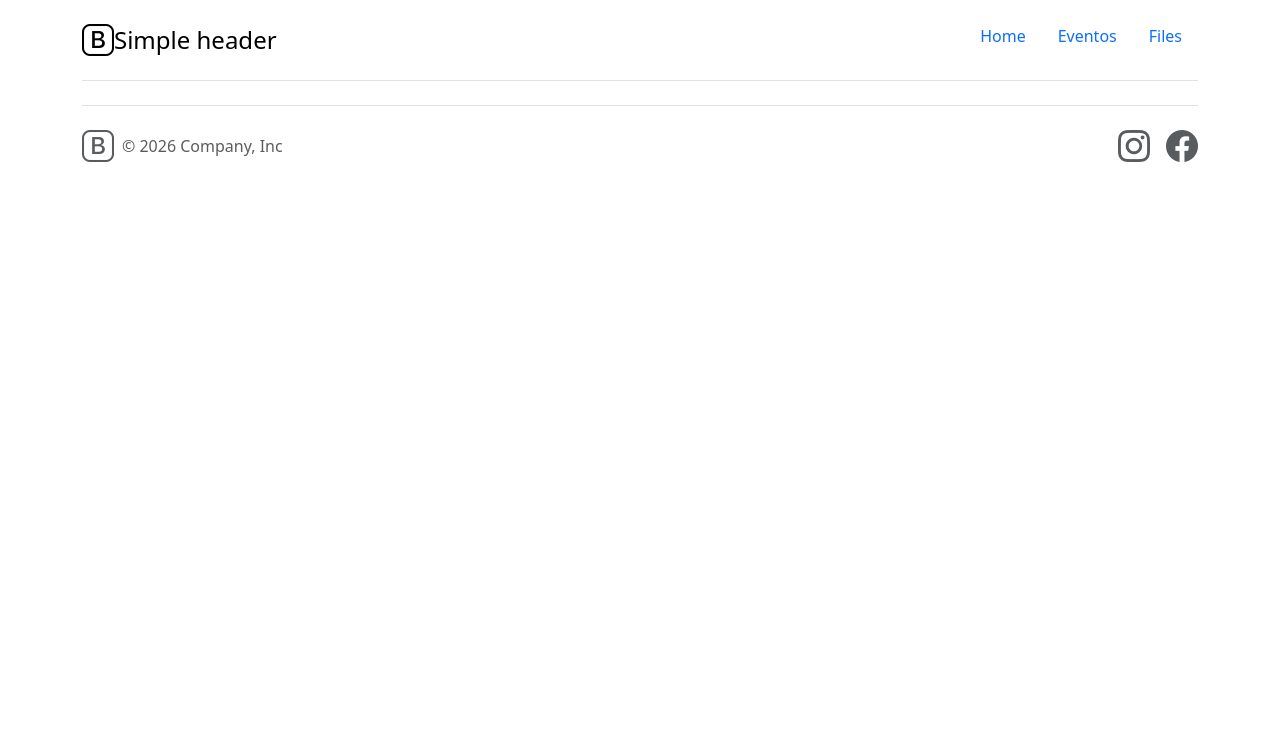
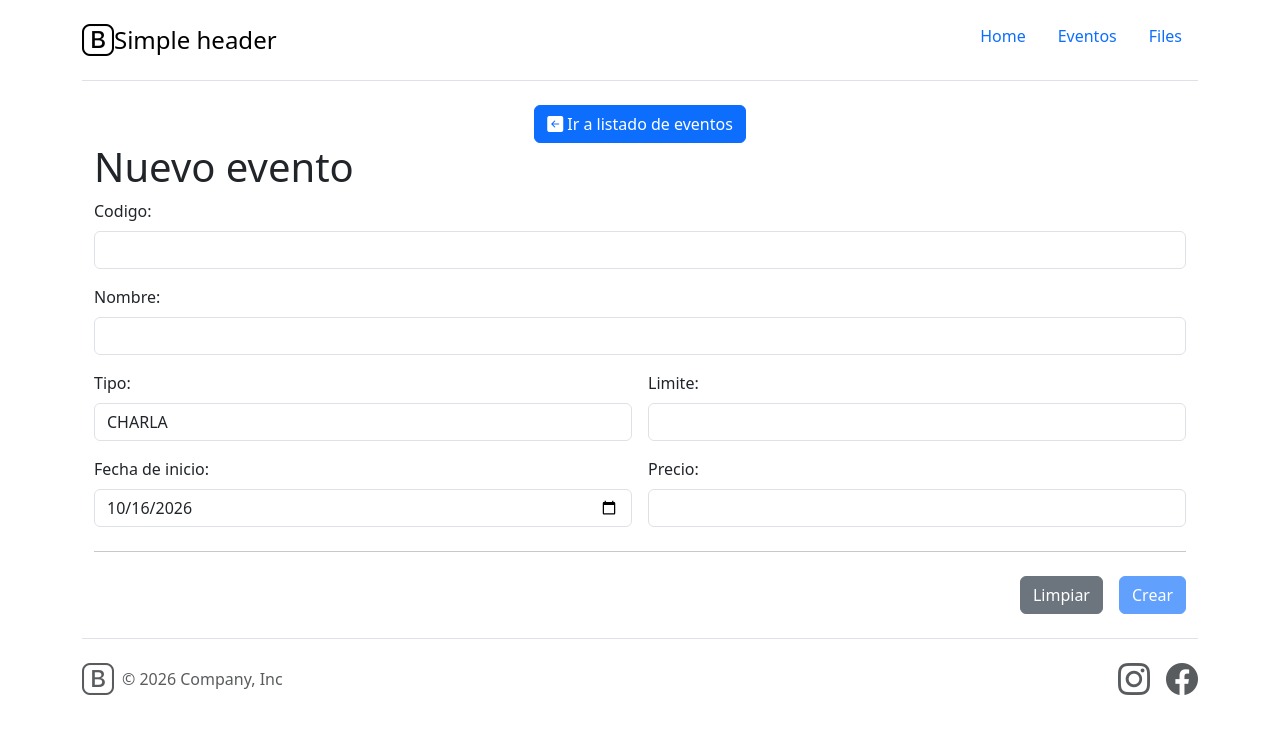
Before and after one commit to jgranadosiastic/IPC2_2026, an Angular app in the folder app-angular/: page /events/new in a window 1280 px wide. Before the commit this address led to /. Shown: the top 734 px of the page. Built offline with nearby package versions, Linux system fonts and the light colour scheme.

Commit message:
create event reactive form

```diff
--- /dev/null
+++ b/app-angular/src/components/events/event-form/event-form.component.html
@@ -0,0 +1,63 @@
+@if(operationDone) {
+<div class="alert alert-success d-flex align-items-center">
+    <i class="bi bi-check-circle flex-shrink-0 me-2"></i>
+    <div>
+        Operacion realizada con exito.
+    </div>
+</div>
+}
+
+<form [formGroup]="newEventForm" (submit)="submit()">
+
+    <div class="row g-3">
+
+        <div class="form-group">
+            <label for="code" class="form-label">Codigo:</label>
+            <input type="text" class="form-control" id="code" name="code" formControlName="code"
+                [class.is-invalid]="newEventForm.controls['code'].dirty && newEventForm.controls['code'].invalid">
+            @if (newEventForm.controls['code'].invalid && newEventForm.controls['code'].touched) {
+            <div class="invalid-feedback">
+                <div>
+                    Por favor ingrese un codigo de evento valido
+                </div>
+            </div>
+            }
+        </div>
+        <div class="col-12">
+            <label for="name" class="form-label">Nombre:</label>
+            <input type="text" class="form-control" id="name" name="name" formControlName="name">
+        </div>
+
+        <div class="col-6">
+            <label for="eventType" class="form-label">Tipo:</label>
+            <select id="eventType" name="eventType" class="form-control" formControlName="eventType">
+                @for (option of eventTypeEnums | keyvalue; track option.key) {
+                <option [value]="option.value">
+                    {{ option.key }}
+                </option>
+                }
+
+            </select>
+        </div>
+
+        <div class="col-6">
+            <label for="limit" class="form-label">Limite:</label>
+            <input type="number" class="form-control" id="limit" name="limit" formControlName="limit">
+        </div>
+
+        <div class="col-6">
+            <label for="startDate" class="form-label">Fecha de inicio:</label>
+            <input type="date" class="form-control" id="startDate" name="startDate" formControlName="startDate">
+        </div>
+
+        <div class="col-6">
+            <label for="price" class="form-label">Precio:</label>
+            <input type="number" class="form-control" id="price" name="price" formControlName="price">
+        </div>
+    </div>
+    <hr class="my-4">
+    <div class="d-grid gap-2 d-md-flex justify-content-md-end">
+        <button class="btn btn-secondary me-md-2" type="button" (click)="reset()">Limpiar</button>
+        <button class="btn btn-primary" [disabled]="newEventForm.invalid">Crear</button>
+    </div>
+</form>
--- /dev/null
+++ b/app-angular/src/components/events/event-form/event-form.component.ts
@@ -0,0 +1,62 @@
+import { Component, OnInit } from "@angular/core";
+import { FormBuilder, FormGroup, FormsModule, ReactiveFormsModule, Validators } from "@angular/forms";
+import { EventTypeEnum } from "../../../models/events/event-type-enum";
+import { KeyValuePipe } from "@angular/common";
+import { EventsService } from "../../../services/events/event.service";
+import { Event } from "../../../models/events/event";
+
+@Component({
+    selector: 'app-event-form',
+    imports: [FormsModule, ReactiveFormsModule, KeyValuePipe],
+    templateUrl: './event-form.component.html',
+})
+export class EventFormComponent implements OnInit {
+
+    newEventForm!: FormGroup;
+    newEvent!: Event;
+    eventTypeEnums = EventTypeEnum;
+    operationDone: boolean = false;
+
+    constructor(private formBuilder: FormBuilder,
+        private eventsService: EventsService
+    ) {
+
+    }
+
+    ngOnInit(): void {
+        this.newEventForm = this.formBuilder.group(
+            {
+                code: [null, [Validators.required, Validators.maxLength(10)]],
+                name: [null, [Validators.required, Validators.maxLength(100)]],
+                limit: [null, Validators.required],
+                eventType: [EventTypeEnum.CHARLA, Validators.required],
+                startDate: [new Date().toISOString().substring(0, 10), Validators.required],
+                price: [null, [Validators.required, Validators.min(1)]],
+            }
+        )
+    }
+
+    submit(): void {
+        console.log('se hizo submit');
+        if (this.newEventForm.valid) {
+            console.log(this.newEventForm.value);
+            this.newEvent = this.newEventForm.value as Event;
+            this.eventsService.createNewEvent(this.newEvent).subscribe({
+                next: () => {
+                    this.reset();
+                this.operationDone = true;
+                },
+                error: (error: any) => {
+                    console.log(error);
+                }
+            });
+        }
+    }
+
+    reset(): void {
+        this.newEventForm.reset({
+            eventType: EventTypeEnum.CHARLA,
+            startDate: new Date().toISOString().substring(0, 10)
+        });
+    }
+}
--- /dev/null
+++ b/app-angular/src/pages/events/create-event-page/create-event-page.component.html
@@ -0,0 +1,12 @@
+<div class="container text-center">
+    <a routerLink="/events-page" class="btn btn-primary">
+        <i class="bi bi-arrow-left-square-fill"></i>
+        Ir a listado de eventos
+    </a>
+</div>
+<div class="container">
+    <h1>Nuevo evento</h1>
+    <div class="row">
+        <app-event-form></app-event-form>
+    </div>
+</div>
--- a/app-angular/src/pages/events-page/events-page.component.html
+++ b/app-angular/src/pages/events/events-page/events-page.component.html
@@ -1,5 +1,5 @@
 <div class="container text-center">
-    <a href="#" class="btn btn-primary">
+    <a routerLink="/events/new" class="btn btn-primary">
         <i class="bi bi-file-earmark-plus"></i>
         Crear Evento
     </a>
--- a/app-angular/src/services/events/event.service.ts
+++ b/app-angular/src/services/events/event.service.ts
@@ -15,4 +15,8 @@ export class EventsService {
   public getAllEvents(): Observable<Event[]> {
     return this.httpClient.get<Event[]>(`${this.restConstants.getApiURL()}/events`);
   }
+
+  public createNewEvent(event: Event): Observable<void> {
+    return this.httpClient.post<void>(`${this.restConstants.getApiURL()}/events`, event);
+  }
 }
```
Also changed, not shown: app-angular/src/app/app.routes.ts (+6 -1 lines), app-angular/src/pages/events-page/events-page.component.ts (deleted, +0 -12 lines), app-angular/src/pages/events/create-event-page/create-event-page.component.ts (added, +13 -0 lines), app-angular/src/pages/events/events-page/events-page.component.ts (added, +13 -0 lines).
